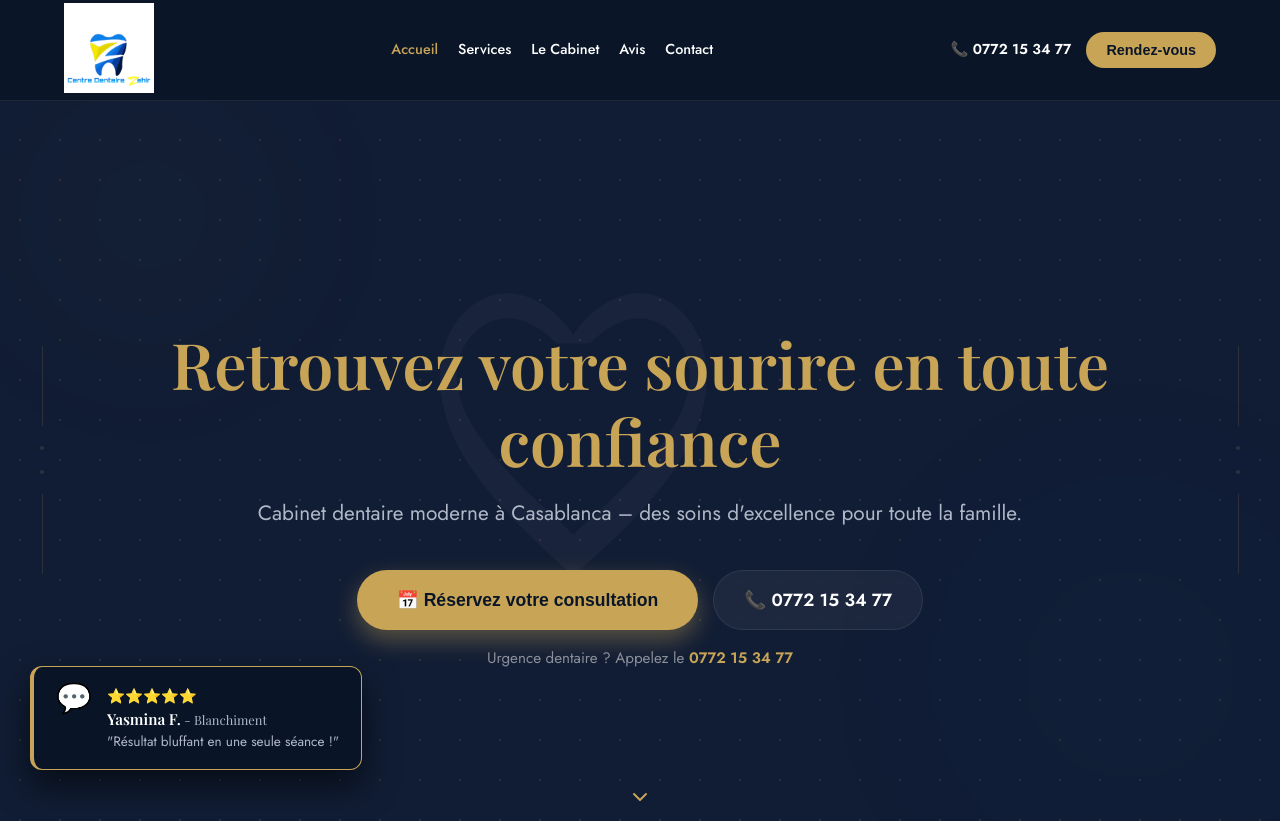
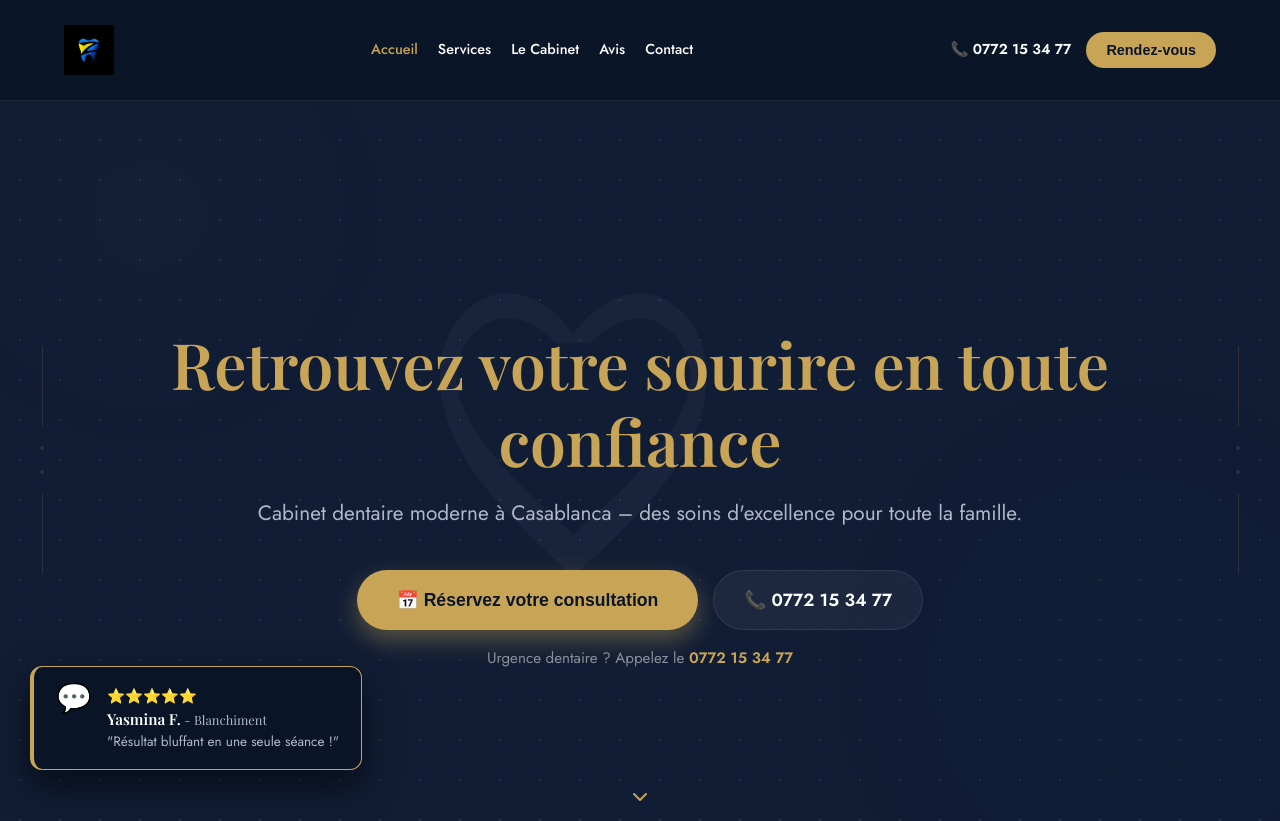
Before and after one commit to othmaneelc/dr-zahir, a website: page index.html in a window 1280 px wide. Shown: the top 821 px of the page. Drawn offline with nearby package versions, Linux system fonts and the light colour scheme; a web font is replaced by a local one.

Commit message:
fix: logo navbar all pages

```diff
--- a/index.html
+++ b/index.html
@@ -9,6 +9,7 @@
     <link rel="preconnect" href="https://fonts.gstatic.com" crossorigin>
     <link href="https://fonts.googleapis.com/css2?family=Playfair+Display:ital,wght@0,400..700;1,400..700&family=Jost:wght@300..700&display=swap" rel="stylesheet" media="print" onload="this.media='all'">
     <noscript><link href="https://fonts.googleapis.com/css2?family=Playfair+Display:ital,wght@0,400..700;1,400..700&family=Jost:wght@300..700&display=swap" rel="stylesheet"></noscript>
+    <script defer src="/_vercel/insights/script.js"></script>
     <style>
         :root {
             --navy: #0a1628;
@@ -38,7 +39,7 @@
         .navbar { position: fixed; top: 0; width: 100%; z-index: 100; padding: 10px 0; transition: var(--transition); background: var(--navy); border-bottom: 1px solid var(--glass-border); overflow: visible; }
         .navbar.scrolled { background: rgba(10, 22, 40, 0.95); backdrop-filter: blur(10px); padding: 5px 0; box-shadow: 0 4px 20px rgba(0,0,0,0.5); }
         .nav-container { display: flex; justify-content: space-between; align-items: center; flex-wrap: nowrap; height: 80px; }
-        .nav-brand img { height: 90px; width: auto; object-fit: contain; display: block; margin-top: -5px; }
+        .nav-brand img { height: 50px; width: auto; object-fit: contain; display: block; }
         .nav-links { display: flex; align-items: center; gap: 20px; flex-wrap: nowrap; }
         .nav-links a { color: var(--white); font-weight: 500; font-size: 0.9rem; transition: color 0.3s; white-space: nowrap; }
         .nav-links a:hover, .nav-links a.active { color: var(--gold); }
@@ -135,9 +136,9 @@
         .orb-1 { width: 500px; height: 500px; background: radial-gradient(circle, rgba(200,164,86,0.1), transparent 70%); top: -100px; left: -100px; animation: float 10s ease-in-out infinite; }
         .orb-2 { width: 600px; height: 600px; background: radial-gradient(circle, rgba(30,80,160,0.15), transparent 70%); bottom: -150px; right: -150px; animation: float 12s ease-in-out infinite reverse; }
 
-        .nav-brand img { height: 90px; width: auto; object-fit: contain; display: block; border: none; background: none; transition: height 0.3s; }
-        .navbar.scrolled .nav-brand img { height: 75px; }
-        @media (max-width: 600px) { .nav-brand img { height: 75px; } }
+        .nav-brand img { height: 50px; width: auto; object-fit: contain; display: block; border: none; background: none; transition: height 0.3s; }
+        .navbar.scrolled .nav-brand img { height: 45px; }
+        @media (max-width: 600px) { .nav-brand img { height: 45px; } }
 
         .service-card { transition: all 0.4s cubic-bezier(0.175, 0.885, 0.32, 1.275); position: relative; overflow: hidden; }
         .service-card::before { content: ''; position: absolute; inset: 0; background: radial-gradient(circle at 50% 0%, var(--gold-glow), transparent 70%); opacity: 0; transition: 0.4s; pointer-events: none; }
@@ -168,7 +169,7 @@
     <nav class="navbar" id="navbar">
         <div class="container nav-container">
             <a href="index.html" class="nav-brand" aria-label="Accueil">
-                <img src="dr-zahir-full-logo.png" alt="Centre Dentaire Zahir" loading="lazy" onerror="this.onerror=null;this.style.display='none';this.parentElement.style.background='#111d35';">
+                <img src="dr-zahir-icon.jpg" alt="Centre Dentaire Zahir" loading="lazy" onerror="this.onerror=null;this.style.display='none';this.parentElement.style.background='#111d35';">
             </a>
             <div class="nav-links" id="navLinks">
                 <a href="index.html" class="active">Accueil</a>
@@ -338,7 +339,7 @@
         <div class="container footer-grid">
             <div class="footer-brand">
                 <a href="index.html" aria-label="Accueil">
-                    <img src="dr-zahir-full-logo.png" height="100" style="width:auto; margin-bottom: 20px;" alt="Centre Dentaire Zahir" loading="lazy" onerror="this.onerror=null;this.style.display='none';this.parentElement.style.background='#111d35';">
+                    <img src="dr-zahir-icon.jpg" height="80" style="width:auto; margin-bottom: 20px;" alt="Centre Dentaire Zahir" loading="lazy" onerror="this.onerror=null;this.style.display='none';this.parentElement.style.background='#111d35';">
                 </a>
                 <p style="color: var(--gray-light);">Votre cabinet dentaire de référence à Casablanca. Nous redonnons vie à votre sourire avec une expertise irréprochable.</p>
             </div>
--- /dev/null
+++ b/package.json
@@ -0,0 +1,5 @@
+{
+  "dependencies": {
+    "@vercel/analytics": "^2.0.1"
+  }
+}
```
Also changed, not shown: avis.html (+7 -6 lines), build_site.js (+8 -6 lines), cabinet.html (+7 -6 lines), contact.html (+7 -6 lines), services.html (+7 -6 lines), dr-zahir-icon.jpg (renamed from dr.zahir logo.jpg), 1 other file.
